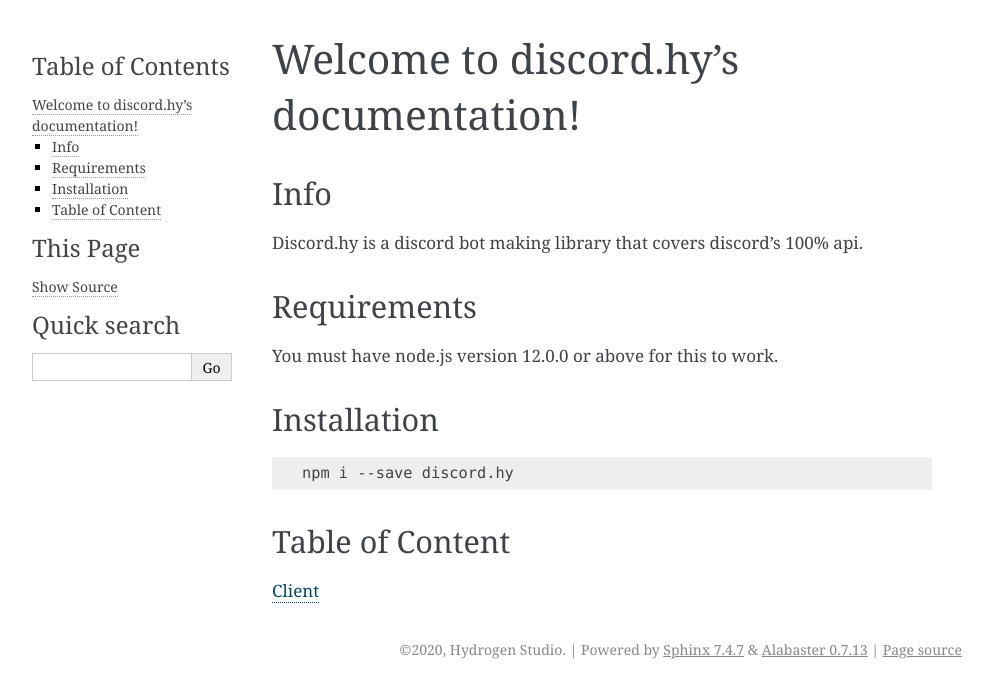
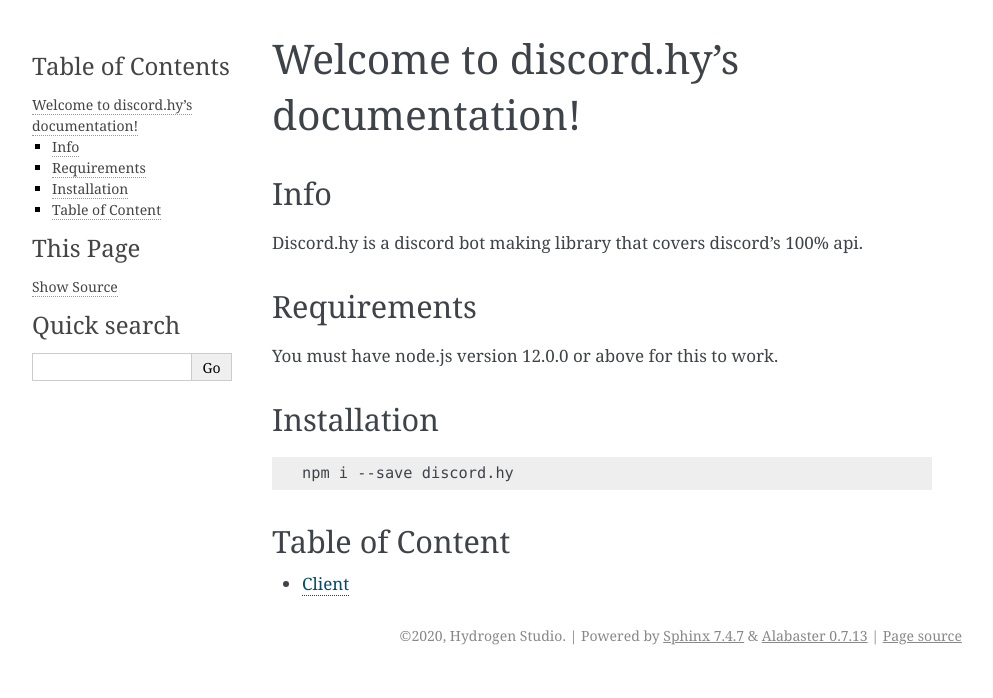
Before and after one commit to hydrogen-studio/dhy, a Sphinx documentation site: the page built from docs/source/index.rst, in a window 1280 px wide. Shown: the top 698 px of the page, without its empty margins (148-1141 px from the left). Built offline with Sphinx 7.4.7, drawn with Linux system fonts in a browser that asks for light colours.

```diff
--- a/docs/source/index.rst
+++ b/docs/source/index.rst
@@ -27,4 +27,4 @@ Installation
 Table of Content
 ----------------
 
-`Client <https://dhy.readthedocs.io/en/latest/client.html>`_
+* `Client <https://dhy.readthedocs.io/en/latest/client.html>`_
```
